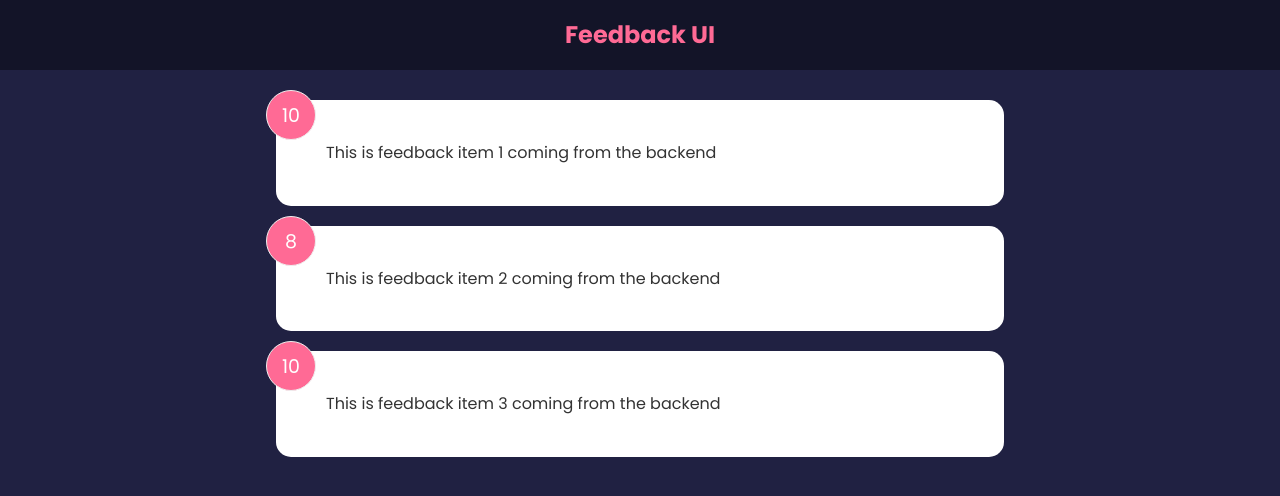
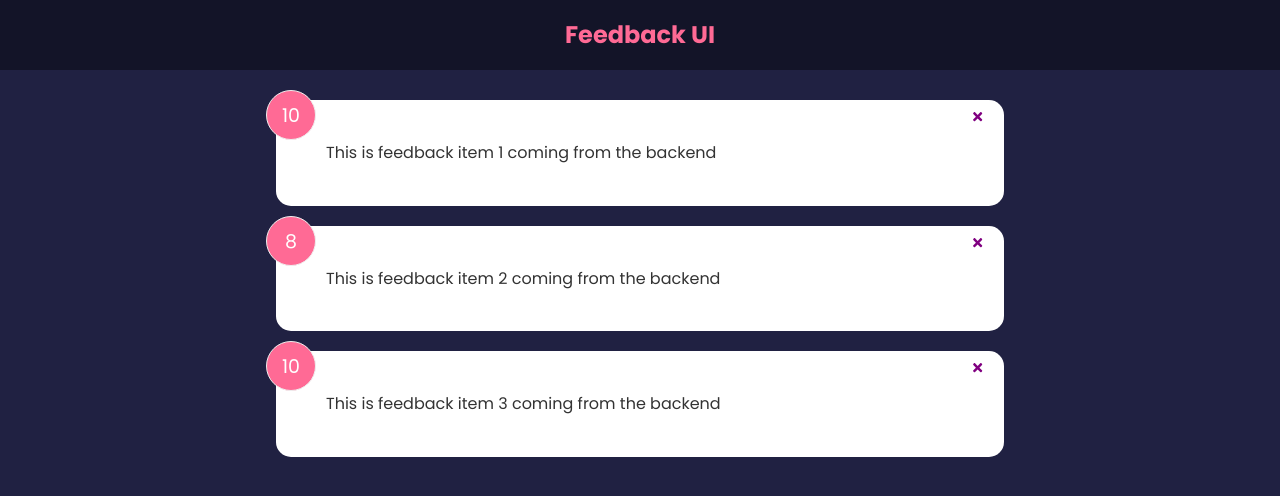
Before and after one commit to DennisM83/feedback-app, a React (Create React App) app: page / in a window 1280 px wide. Shown: the top 496 px of the page. Built offline with nearby package versions, Linux system fonts and the light colour scheme.

Commit message:
created ability to delete feedback

```diff
--- a/package.json
+++ b/package.json
@@ -8,6 +8,7 @@
     "@testing-library/user-event": "^12.8.3",
     "react": "^17.0.2",
     "react-dom": "^17.0.2",
+    "react-icons": "^4.3.1",
     "react-scripts": "4.0.3",
     "web-vitals": "^1.1.2"
   },
--- a/src/App.js
+++ b/src/App.js
@@ -8,11 +8,17 @@
 function App() {
     const [Feedback, setFeedback] = useState(FeedbackData)
 
+    const deleteFeedback = (id) => {
+        if(window.confirm('Are you sure you want to delete?')) {
+            setFeedback(Feedback.filter((item) => (item.id !== id)))
+        }
+    }
+
   return (
     <>
       <Header />
       <div className="container">
-        <FeedbackList feedback={Feedback}/>
+        <FeedbackList feedback={Feedback} handleDelete={deleteFeedback}/>
       </div>
     </>
   );
--- a/src/components/FeedbackItem.js
+++ b/src/components/FeedbackItem.js
@@ -1,12 +1,15 @@
 import PropTypes from 'prop-types'
-
+import { FaTimes } from 'react-icons/fa'
 import Card from "./shared/Card";
 
-function FeedbackItem({ item }) {
+function FeedbackItem({ item, handleDelete }) {
 
   return (
     <Card>
       <div className="num-display">{item.rating}</div>
+      <button className="close">
+        <FaTimes color="purple" onClick={() => handleDelete(item.id)}/>
+      </button>
       <div className="text-display">{item.text}</div>
     </Card>
   );
--- a/src/components/FeedbackList.jsx
+++ b/src/components/FeedbackList.jsx
@@ -1,18 +1,22 @@
-import PropTypes from 'prop-types'
-import FeedbackItem from "./FeedbackItem"
+import PropTypes from "prop-types";
+import FeedbackItem from "./FeedbackItem";
 
-function FeedbackList({ feedback }) {
+function FeedbackList({ feedback, handleDelete }) {
   if (!feedback || feedback < 1) {
-        return <p>No feedback yet</p>
+    return <p>No feedback yet</p>;
   }
 
   return (
     <div className="feedback-list">
-            {feedback.map(item => (
-                <FeedbackItem key={item.id} item={item}/>
+      {feedback.map((item) => (
+        <FeedbackItem
+          key={item.id}
+          item={item}
+          handleDelete={handleDelete}
+        />
       ))}
     </div>
-    )
+  );
 }
 
 FeedbackList.propTypes = {
@@ -22,9 +26,7 @@
       text: PropTypes.string.isRequired,
       rating: PropTypes.number.isRequired,
     })
-    )
-}
+  ),
+};
 
-
-
-export default FeedbackList
+export default FeedbackList;
```
Also changed, not shown: 1 other file (tests, documents, lock files or other folders). Lines whose indentation alone changed are shown as unchanged.
